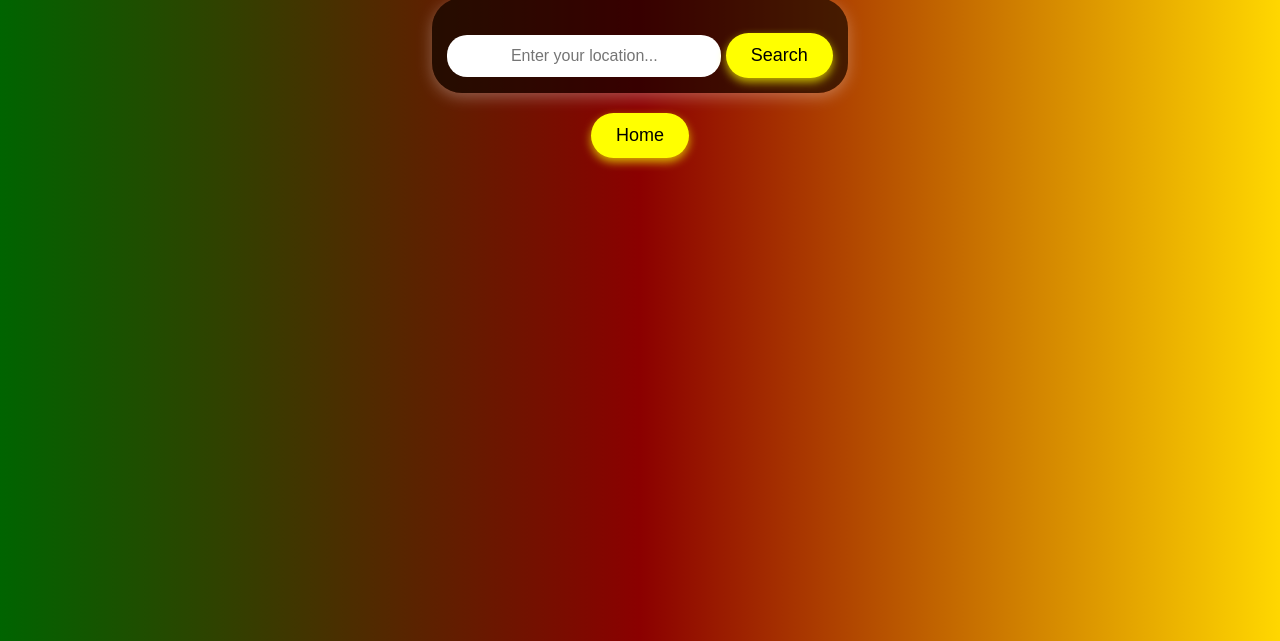
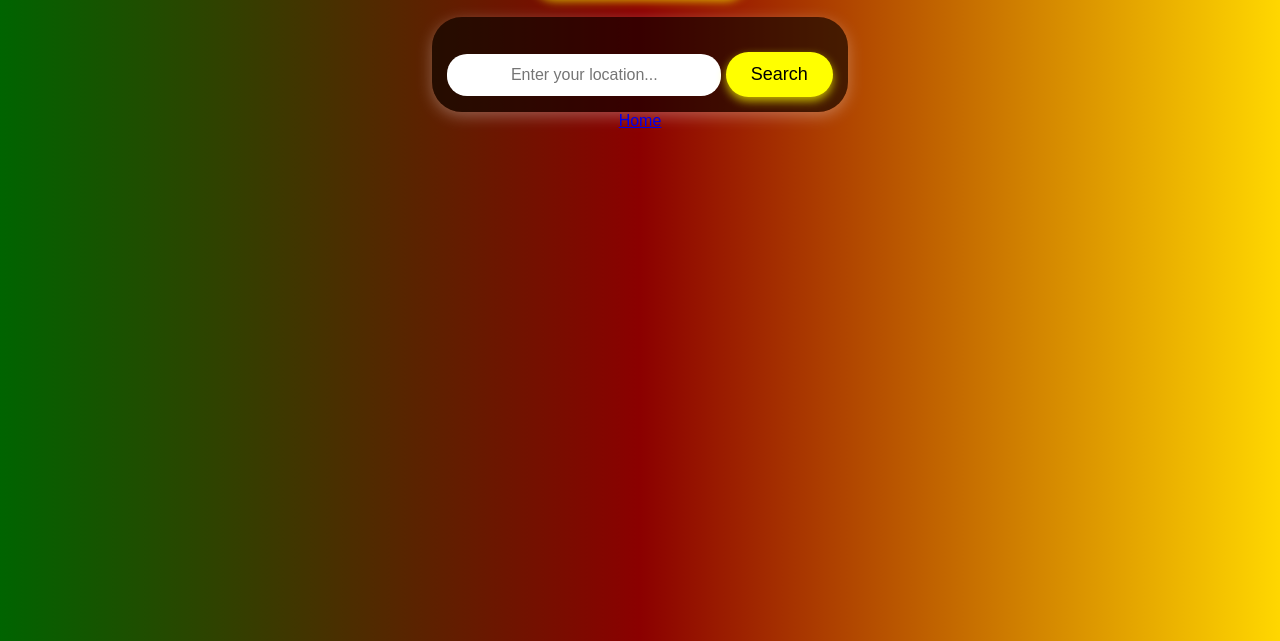
Before and after one commit to aderinsolabamidele/fuel-wallet-web-app, a plain HTML site: page map.html in a window 1280 px wide. Shown: the part 175-816 px from the top of the page. Drawn offline with nearby package versions, Linux system fonts and the light colour scheme.

Commit message:
Update map.html

```diff
--- a/map.html
+++ b/map.html
@@ -72,7 +72,7 @@
     </div>
 
     <!-- Home Button -->
-    <button id="homeButton">Home</button>
+   <a href="fuel_select.html">Home</a>
 
     <p id="result"></p>
     <ul id="stations-list"></ul>
```
